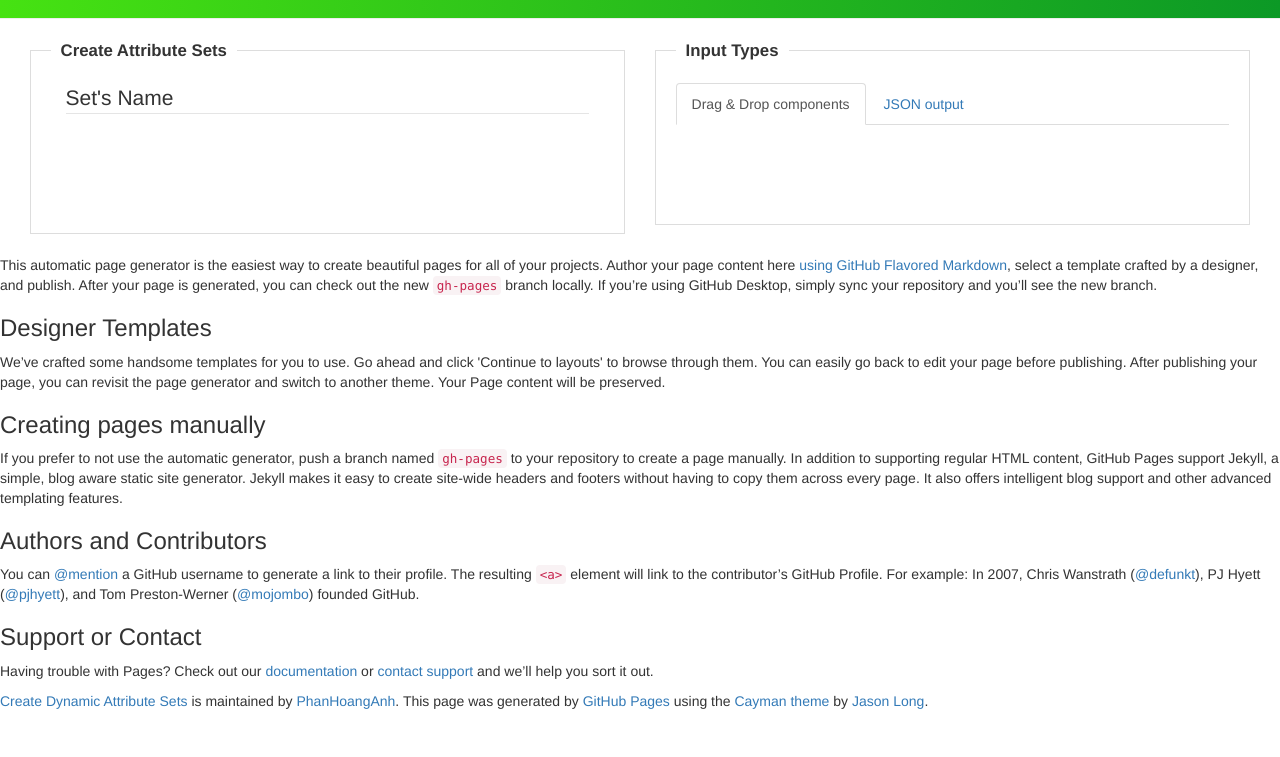
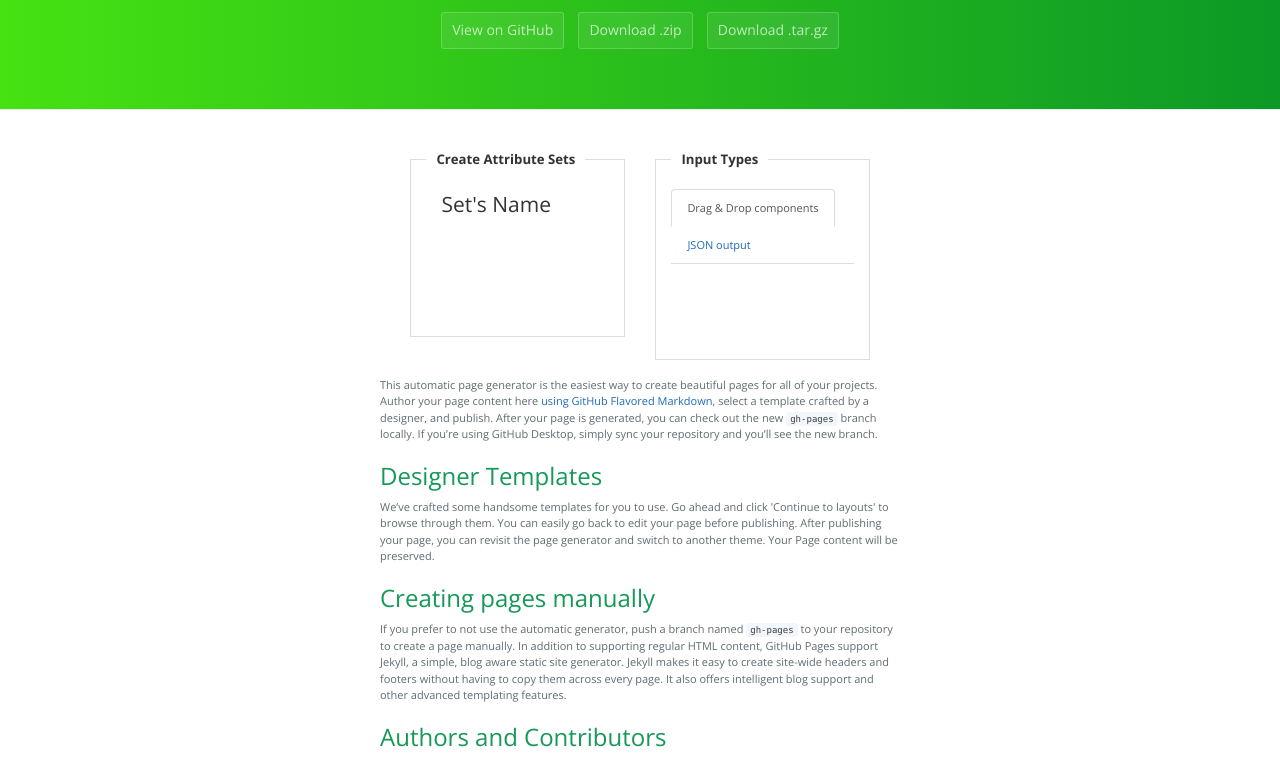
Before and after one commit to PhanHoangAnh/CreateDynamicAttributeSets, a plain HTML site: page index.html in a window 1280 px wide. Shown: the part 168-925 px from the top of the page. Before the commit the page ends 879 px from the top, so only its background shows below. Drawn offline with nearby package versions, Linux system fonts and the light colour scheme; some icons are missing.

Commit message:
Update index.html

```diff
--- a/index.html
+++ b/index.html
@@ -4,11 +4,12 @@
     <meta charset="UTF-8">
     <title>Create Dynamic Attribute Sets by PhanHoangAnh</title>
     <meta name="viewport" content="width=device-width, initial-scale=1">
-    <!--<link rel="stylesheet" type="text/css" href="stylesheets/normalize.css" media="screen">-->
+
+    <link rel="stylesheet" href="http://maxcdn.bootstrapcdn.com/bootstrap/3.3.6/css/bootstrap.min.css">
+    <link rel="stylesheet" type="text/css" href="stylesheets/normalize.css" media="screen">
     <link href='https://fonts.googleapis.com/css?family=Open+Sans:400,700' rel='stylesheet' type='text/css'>
-    <!--<link rel="stylesheet" type="text/css" href="stylesheets/stylesheet.css" media="screen">-->
-    <!--<link rel="stylesheet" type="text/css" href="stylesheets/github-light.css" media="screen">-->
-    <link rel="stylesheet" href="http://maxcdn.bootstrapcdn.com/bootstrap/3.3.6/css/bootstrap.min.css">
+    <link rel="stylesheet" type="text/css" href="stylesheets/stylesheet.css" media="screen">
+    <link rel="stylesheet" type="text/css" href="stylesheets/github-light.css" media="screen">
     <script src="https://ajax.googleapis.com/ajax/libs/jquery/1.12.4/jquery.min.js"></script>
     <script src="http://maxcdn.bootstrapcdn.com/bootstrap/3.3.6/js/bootstrap.min.js"></script>
     <script src="https://code.jquery.com/ui/1.10.3/jquery-ui.js"></script>
```
